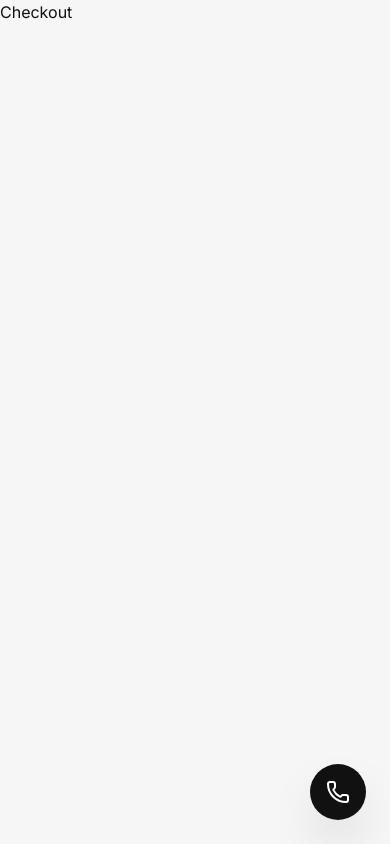
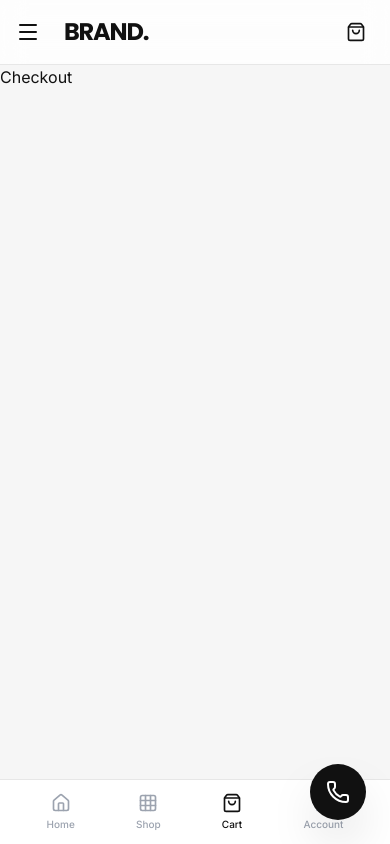
Before and after one commit to manikkori/mystore, a React (Vite) app in the folder frontend/: page /checkout in a window 390 px wide. Built offline with nearby package versions, Linux system fonts and the light colour scheme; no server answers.

Commit message:
Added components and context and Home page

```diff
--- a/frontend/src/App.jsx
+++ b/frontend/src/App.jsx
@@ -3,6 +3,9 @@ import { Toaster } from "react-hot-toast";
 import { AuthProvider } from "./context/AuthContext";
 import { CartProvider } from "./context/CartContext";
 import FloatingContact from "./components/layout/FloatingContact";
+import Navbar from "./components/layout/Navbar";
+import BottomNav from "./components/layout/BottomNav";
+import Home from "./pages/Home";
 
 const App = () => {
   return (
@@ -10,16 +13,10 @@ const App = () => {
       <CartProvider>
         <Router>
           <div className="min-h-screen flex flex-col font-sans bg-brand-50">
+            <Navbar />
             <main className="flex-grow w-full max-w-7xl mx-auto">
               <Routes>
-                <Route
-                  path="/"
-                  element={
-                    <div className="p-8 text-center text-2xl font-display font-bold">
-                      Home Page
-                    </div>
-                  }
-                />
+                <Route path="/" element={<Home />} />
                 <Route
                   path="/product/:id"
                   element={<div>Product Detail</div>}
@@ -28,6 +25,7 @@ const App = () => {
               </Routes>
             </main>
             <FloatingContact />
+            <BottomNav />
           </div>
           <Toaster
             position="top-center"
--- /dev/null
+++ b/frontend/src/components/layout/BottomNav.jsx
@@ -0,0 +1,57 @@
+import { Link, useLocation } from "react-router-dom";
+import { Home, Grid, ShoppingBag, User } from "lucide-react";
+import { useCart } from "../../context/CartContext";
+
+const BottomNav = () => {
+  const location = useLocation();
+  const { cart } = useCart();
+
+  const cartCount = cart.reduce((total, item) => total + item.quantity, 0);
+
+  const isActive = (path) =>
+    location.pathname === path ? "text-brand-900" : "text-gray-400";
+
+  return (
+    <div className="sm:hidden fixed bottom-0 left-0 right-0 bg-white border-t border-brand-100 pb-safe z-40">
+      <div className="flex justify-around items-center h-16 px-4">
+        <Link
+          to="/"
+          className={`flex flex-col items-center gap-1 ${isActive("/")}`}
+        >
+          <Home size={20} />
+          <span className="text-[10px] font-medium">Home</span>
+        </Link>
+        <Link
+          to="/collections"
+          className={`flex flex-col items-center gap-1 ${isActive("/collections")}`}
+        >
+          <Grid size={20} />
+          <span className="text-[10px] font-medium">Shop</span>
+        </Link>
+        <Link
+          to="/checkout"
+          className={`flex flex-col items-center gap-1 relative ${isActive("/checkout")}`}
+        >
+          <div className="relative">
+            <ShoppingBag size={20} />
+            {cartCount > 0 && (
+              <span className="absolute -top-1 -right-2 bg-brand-900 text-white text-[10px] font-bold h-4 w-4 rounded-full flex items-center justify-center">
+                {cartCount}
+              </span>
+            )}
+          </div>
+          <span className="text-[10px] font-medium">Cart</span>
+        </Link>
+        <Link
+          to="/account"
+          className={`flex flex-col items-center gap-1 ${isActive("/account")}`}
+        >
+          <User size={20} />
+          <span className="text-[10px] font-medium">Account</span>
+        </Link>
+      </div>
+    </div>
+  );
+};
+
+export default BottomNav;
--- /dev/null
+++ b/frontend/src/components/layout/Navbar.jsx
@@ -0,0 +1,68 @@
+import { Link } from "react-router-dom";
+import { ShoppingBag, User, Menu } from "lucide-react";
+import { useCart } from "../../context/CartContext";
+import { useAuth } from "../../context/AuthContext";
+
+const Navbar = () => {
+  const { cart } = useCart();
+  const { user } = useAuth();
+
+  const cartCount = cart.reduce((total, item) => total + item.quantity, 0);
+
+  return (
+    <nav className="sticky top-0 z-40 bg-white/80 backdrop-blur-md border-b border-brand-100">
+      <div className="max-w-7xl mx-auto px-4 sm:px-6 lg:px-8">
+        <div className="flex justify-between items-center h-16">
+          <div className="flex items-center gap-4">
+            <button className="sm:hidden p-2 -ml-2 text-brand-900">
+              <Menu size={24} />
+            </button>
+            <Link
+              to="/"
+              className="font-display font-bold text-2xl tracking-tighter"
+            >
+              BRAND.
+            </Link>
+          </div>
+
+          <div className="hidden sm:flex items-center gap-8 font-medium text-sm tracking-wide">
+            <Link to="/" className="hover:text-gray-600 transition-colors">
+              Shop
+            </Link>
+            <Link
+              to="/collections"
+              className="hover:text-gray-600 transition-colors"
+            >
+              Collections
+            </Link>
+            <Link to="/about" className="hover:text-gray-600 transition-colors">
+              About
+            </Link>
+          </div>
+
+          <div className="flex items-center gap-4">
+            <Link
+              to="/account"
+              className="hidden sm:block p-2 text-brand-900 hover:bg-brand-50 rounded-full transition-colors"
+            >
+              <User size={20} />
+            </Link>
+            <Link
+              to="/checkout"
+              className="relative p-2 text-brand-900 hover:bg-brand-50 rounded-full transition-colors"
+            >
+              <ShoppingBag size={20} />
+              {cartCount > 0 && (
+                <span className="absolute top-0 right-0 bg-brand-900 text-white text-[10px] font-bold h-4 w-4 rounded-full flex items-center justify-center">
+                  {cartCount}
+                </span>
+              )}
+            </Link>
+          </div>
+        </div>
+      </div>
+    </nav>
+  );
+};
+
+export default Navbar;
--- /dev/null
+++ b/frontend/src/components/product/ProductCard.jsx
@@ -0,0 +1,28 @@
+import { Link } from "react-router-dom";
+
+const ProductCard = ({ product }) => {
+  return (
+    <Link to={`/product/${product._id}`} className="group block">
+      <div className="aspect-[3/4] overflow-hidden bg-brand-100 rounded-lg mb-4">
+        <img
+          src={
+            product.images[0] ||
+            "https://via.placeholder.com/400x600?text=No+Image"
+          }
+          alt={product.name}
+          className="w-full h-full object-cover object-center group-hover:scale-105 transition-transform duration-500"
+        />
+      </div>
+      <div className="space-y-1">
+        <h3 className="font-display font-semibold text-brand-900 truncate">
+          {product.name}
+        </h3>
+        <p className="font-sans text-gray-500 text-sm">
+          ₹{product.price.toLocaleString("en-IN")}
+        </p>
+      </div>
+    </Link>
+  );
+};
+
+export default ProductCard;
--- /dev/null
+++ b/frontend/src/pages/Home.jsx
@@ -0,0 +1,56 @@
+import { useState, useEffect } from "react";
+import api from "../services/api";
+import ProductCard from "../components/product/ProductCard";
+
+const Home = () => {
+  const [products, setProducts] = useState([]);
+  const [loading, setLoading] = useState(true);
+
+  useEffect(() => {
+    const fetchProducts = async () => {
+      try {
+        const { data } = await api.get("/products");
+        setProducts(data.products);
+      } catch (error) {
+        console.error(error);
+      } finally {
+        setLoading(false);
+      }
+    };
+    fetchProducts();
+  }, []);
+
+  if (loading) {
+    return (
+      <div className="min-h-[60vh] flex items-center justify-center">
+        <div className="animate-pulse flex gap-2">
+          <div className="w-2 h-2 bg-brand-900 rounded-full"></div>
+          <div className="w-2 h-2 bg-brand-900 rounded-full animation-delay-200"></div>
+          <div className="w-2 h-2 bg-brand-900 rounded-full animation-delay-400"></div>
+        </div>
+      </div>
+    );
+  }
+
+  return (
+    <div className="px-4 sm:px-6 lg:px-8 py-8 sm:py-12 mb-20 sm:mb-0">
+      <div className="mb-10 text-center sm:text-left">
+        <h1 className="text-4xl sm:text-5xl font-display font-bold tracking-tight text-brand-900 mb-4">
+          New Arrivals
+        </h1>
+        <p className="text-gray-500 font-sans max-w-2xl">
+          Discover our latest collection. Minimalist designs made with premium
+          materials.
+        </p>
+      </div>
+
+      <div className="grid grid-cols-2 lg:grid-cols-4 gap-4 sm:gap-6 lg:gap-8">
+        {products.map((product) => (
+          <ProductCard key={product._id} product={product} />
+        ))}
+      </div>
+    </div>
+  );
+};
+
+export default Home;
```
